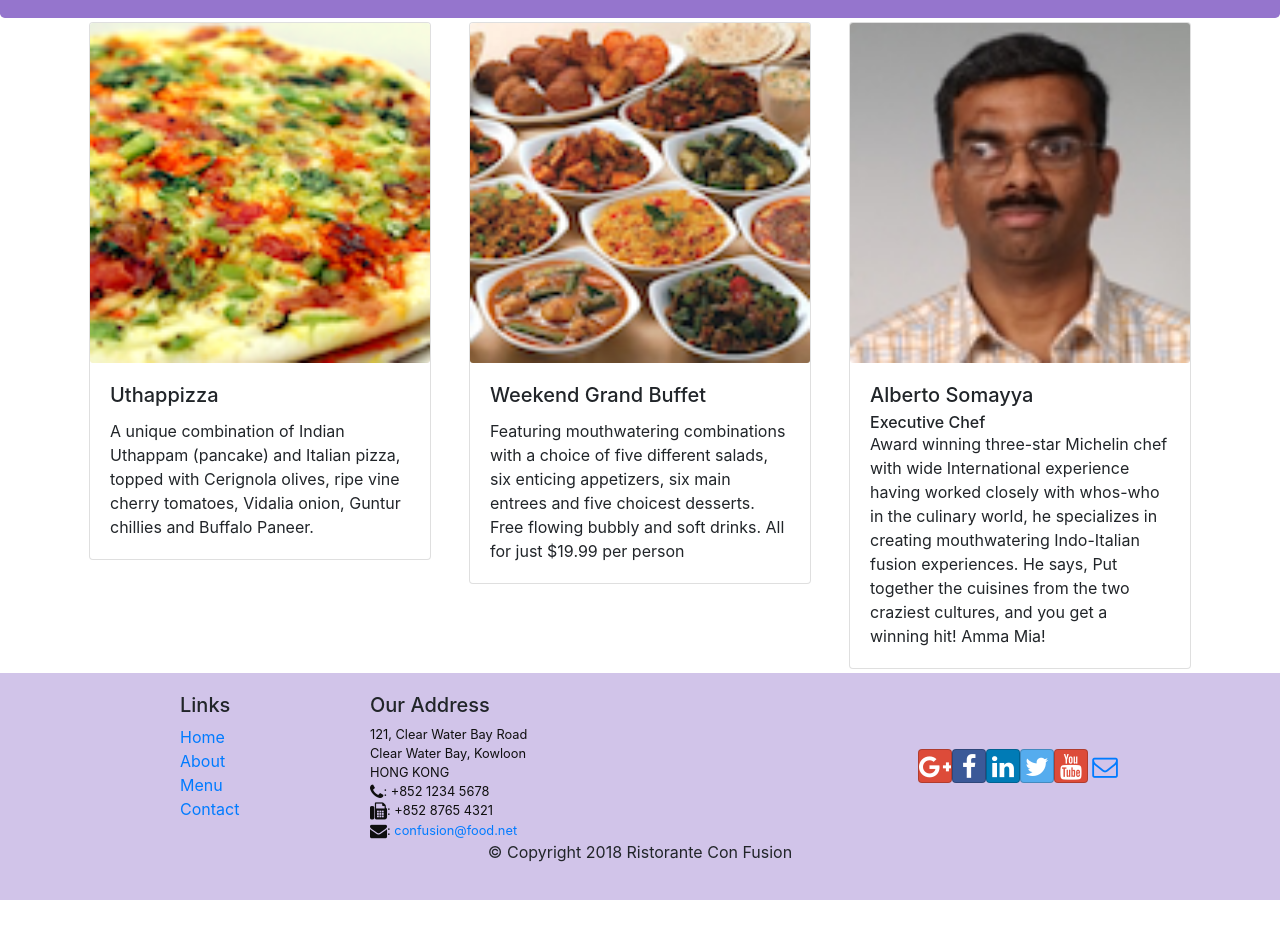
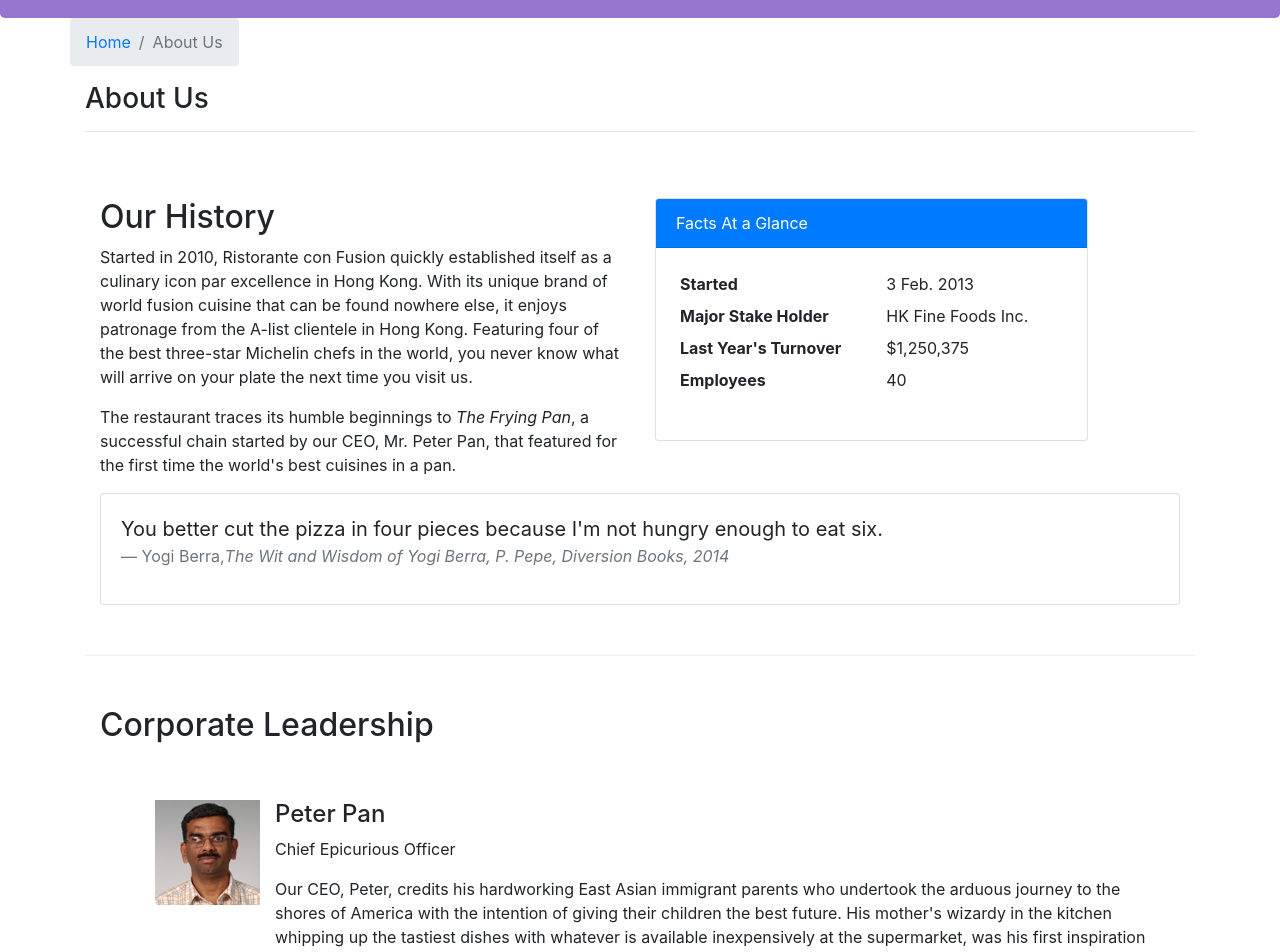
Before and after one commit to hashLahiru/Front-End-Web-Development-With-React, a React (Create React App) app: page /aboutus in a window 1280 px wide. Before the commit this address led to /home. Shown: the part 300-1252 px from the top of the page. Before the commit the page ends 1200 px from the top, so only its background shows below. Built offline with nearby package versions, Linux system fonts and the light colour scheme.

Commit message:
React week 2 Assignment

```diff
--- /dev/null
+++ b/src/components/AboutComponent.js
@@ -0,0 +1,95 @@
+import React from 'react';
+import { Breadcrumb, BreadcrumbItem, Card, CardBody, CardHeader, Media } from 'reactstrap';
+import { Link } from 'react-router-dom';
+
+
+function RenderLeader({leader}) {
+    return(
+        <div key={leader.id} className="col-12 mt-5">
+            <Media tag="li">
+                <Media left middle>
+                    <Media object src={leader.image} alt={leader.name} />
+                </Media>
+                <Media body className="col-12">
+                    <Media heading>{leader.name}</Media>
+                    <p>{leader.designation}</p>
+                    <p>{leader.description}</p>
+                </Media>
+            </Media>
+        </div>
+    );
+}
+
+function About(props) {
+
+    const leaders = props.leaders.map((leader) => {
+        return (
+            <RenderLeader leader={leader} />
+        );
+    });
+
+    return(
+        <div className="container">
+            <div className="row">
+                <Breadcrumb>
+                    <BreadcrumbItem><Link to="/home">Home</Link></BreadcrumbItem>
+                    <BreadcrumbItem active>About Us</BreadcrumbItem>
+                </Breadcrumb>
+                <div className="col-12">
+                    <h3>About Us</h3>
+                    <hr />
+                </div>
+            </div>
+            <div className="row row-content">
+                <div className="col-12 col-md-6">
+                    <h2>Our History</h2>
+                    <p>Started in 2010, Ristorante con Fusion quickly established itself as a culinary icon par excellence in Hong Kong. With its unique brand of world fusion cuisine that can be found nowhere else, it enjoys patronage from the A-list clientele in Hong Kong.  Featuring four of the best three-star Michelin chefs in the world, you never know what will arrive on your plate the next time you visit us.</p>
+                    <p>The restaurant traces its humble beginnings to <em>The Frying Pan</em>, a successful chain started by our CEO, Mr. Peter Pan, that featured for the first time the world's best cuisines in a pan.</p>
+                </div>
+                <div className="col-12 col-md-5">
+                    <Card>
+                        <CardHeader className="bg-primary text-white">Facts At a Glance</CardHeader>
+                        <CardBody>
+                            <dl className="row p-1">
+                                <dt className="col-6">Started</dt>
+                                <dd className="col-6">3 Feb. 2013</dd>
+                                <dt className="col-6">Major Stake Holder</dt>
+                                <dd className="col-6">HK Fine Foods Inc.</dd>
+                                <dt className="col-6">Last Year's Turnover</dt>
+                                <dd className="col-6">$1,250,375</dd>
+                                <dt className="col-6">Employees</dt>
+                                <dd className="col-6">40</dd>
+                            </dl>
+                        </CardBody>
+                    </Card>
+                </div>
+                <div className="col-12">
+                    <Card>
+                        <CardBody className="bg-faded">
+                            <blockquote className="blockquote">
+                                <p className="mb-0">You better cut the pizza in four pieces because
+                                    I'm not hungry enough to eat six.</p>
+                                <footer className="blockquote-footer">Yogi Berra,
+                                <cite title="Source Title">The Wit and Wisdom of Yogi Berra,
+                                    P. Pepe, Diversion Books, 2014</cite>
+                                </footer>
+                            </blockquote>
+                        </CardBody>
+                    </Card>
+                </div>
+            </div>
+            <div className="row row-content">
+                <div className="col-12">
+                    <h2>Corporate Leadership</h2>
+                </div>
+                <div className="col-12">
+                    <Media list>
+                        {leaders}
+                    </Media>
+                </div>
+            </div>
+        </div>
+    );
+}
+
+export default About;
--- a/src/components/MainComponent.js
+++ b/src/components/MainComponent.js
@@ -1,31 +1,30 @@
-import React, {Component} from 'react';
+import React, { Component } from 'react';
 import Home from './HomeComponent';
 import Menu from './MenuComponent';
 import Contact from './ContactComponent';
-import DishDetail from "./DishdetailComponent";
+import About from './AboutComponent';
+import DishDetail from './DishdetailComponent';
 import Header from './HeaderComponent';
 import Footer from './FooterComponent';
-import {DISHES} from '../shared/dishes';
-import {COMMENTS} from '../shared/comments';
-import {LEADERS} from '../shared/leaders';
-import {PROMOTIONS} from '../shared/promotion';
-import { Switch, Router, Redirect, Route } from "react-router-dom";
+import { DISHES } from '../shared/dishes';
+import { COMMENTS } from '../shared/comments';
+import { PROMOTIONS } from '../shared/promotion';
+import { LEADERS } from '../shared/leaders';
+import { Switch, Route, Redirect } from 'react-router-dom';
 
-class Main extends Component{
+class Main extends Component {
 
-  constructor(props){
+    constructor(props) {
         super(props);
-
         this.state = {
-      dishes: DISHES,
+            dishes: DISHES,  // lifting the state up
             comments: COMMENTS,
-      promotions: PROMOTIONS,
-      leaders: LEADERS
+            leaders: LEADERS,
+            promotions: PROMOTIONS
         };
     }
 
-  render(){
-
+    render() {
         const HomePage = () => {
             return(
                 <Home dish={this.state.dishes.filter((dish) => dish.featured)[0]}
@@ -36,20 +35,23 @@
           }
 
         const DishWithId = ({match}) => {
-      return(
+            return (
+                // 10 -> base 10
                 <DishDetail dish={this.state.dishes.filter((dish) => dish.id === parseInt(match.params.dishId,10))[0]}
-            comments={this.state.comments.filter((comment) => comment.dishId === parseInt(match.params.dishId,10))} />
+                    comments={this.state.comments.filter((comment) => comment.id === parseInt(match.params.dishId,10))}
+                />
             );
-    };
+        }
 
-    return(
+        return (
             <div>
                 <Header />
                     <Switch>
-          <Route path="/home" component={HomePage} />
-          <Route exact path="/menu" component={() => <Menu dishes={this.state.dishes}  />} />
-          <Route path="/menu/:dishId" component={DishWithId} />
+                        <Route path='/home' component={HomePage} />
+                        <Route exact path="/menu" component={() => <Menu dishes={this.state.dishes} />} />
+                        <Route path="/menu/:dishID" component={DishWithId} />
                         <Route exact path="/contactus" component={Contact} />
+                        <Route exact path="/aboutus" component={() => <About leaders={this.state.leaders} />} />
                         <Redirect to="/home" />
                     </Switch>
                 <Footer />
```
Lines whose indentation alone changed are shown as unchanged.
